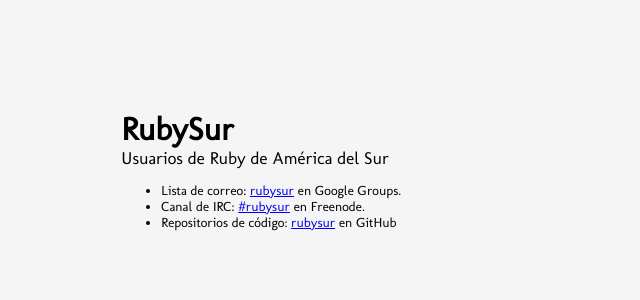
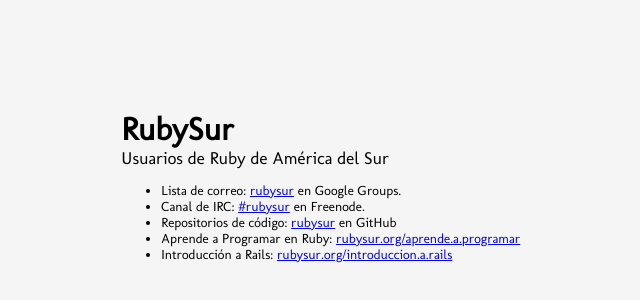
Before and after one commit to rubysur/rubysur.github.io, a plain HTML site: page index.html in a window 1280 px wide. Shown: the part 58-358 px from the top of the page, without its empty margins (20-660 px from the left). Drawn offline with Linux system fonts and the light colour scheme.

Commit message:
Añadir links a las guías.

```diff
--- a/index.html
+++ b/index.html
@@ -21,6 +21,8 @@
           <li>Lista de correo: <a href="http://groups.google.com/group/rubysur/subscribe">rubysur</a> en Google Groups.</li>
           <li>Canal de IRC: <a href="irc://irc.freenode.net/#rubysur">#rubysur</a> en Freenode.</li>
           <li>Repositorios de código: <a href="https://github.com/rubysur/">rubysur</a> en GitHub</li>
+          <li>Aprende a Programar en Ruby: <a href="http://rubysur.org/aprende.a.programar/">rubysur.org/aprende.a.programar</a></li>
+          <li>Introducción a Rails: <a href="http://rubysur.org/introduccion.a.rails">rubysur.org/introduccion.a.rails</a></li>
         </ul>
       </section>
     </header>
```
